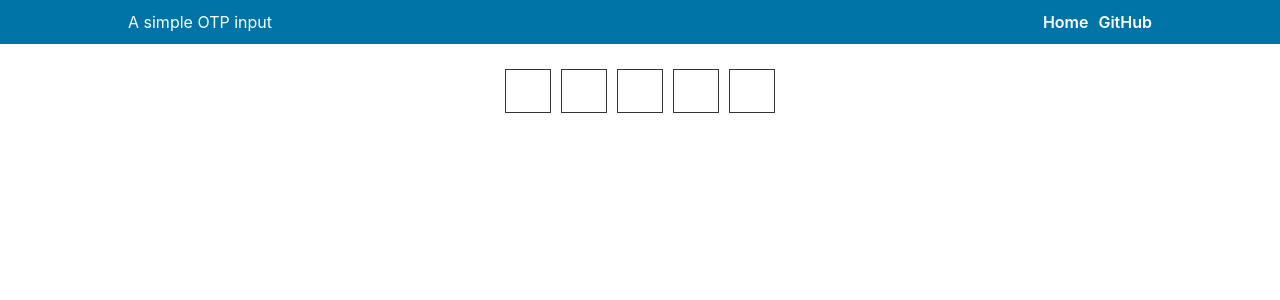
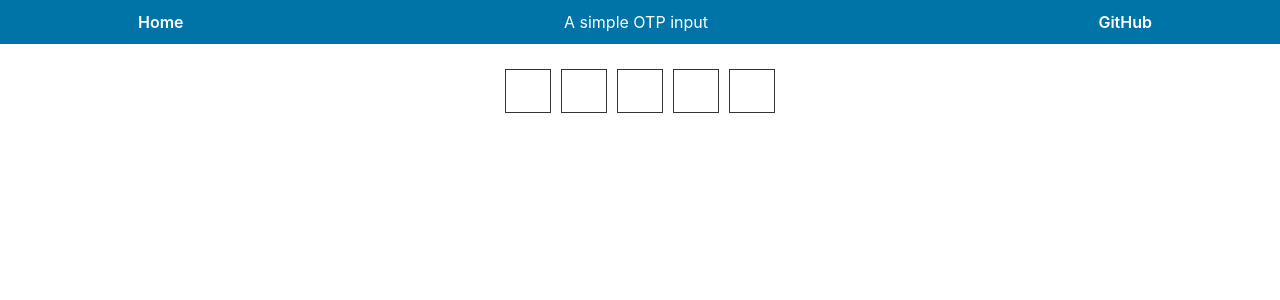
Before and after one commit to auxibee/frontend-mini-challenges, a React (Vite) app: page /otp in a window 1280 px wide. Shown: the top 300 px of the page. Built offline with nearby package versions, Linux system fonts and the light colour scheme.

Commit message:
removed green color on links hover

```diff
--- a/src/elements/header/header.jsx
+++ b/src/elements/header/header.jsx
@@ -5,11 +5,9 @@ const Header = ({ title, showFullPage = true }) => {
   return (
     <header>
       <div className="header-wrapper">
+        <nav>{showFullPage && <Link to="/">Home</Link>}</nav>
         <h1>{title}</h1>
-        <nav>
-          {showFullPage && <Link to="/">Home</Link>}
-          {showFullPage && <Link to="/">GitHub</Link>}
-        </nav>
+        <nav>{showFullPage && <Link to="/">GitHub</Link>}</nav>
       </div>
     </header>
   );
--- a/src/index.css
+++ b/src/index.css
@@ -16,9 +16,6 @@ a {
   color: var(--primary-color);
   text-decoration: inherit;
 }
-a:hover {
-  color: var(--primary-color-light);
-}
 
 .container {
   width: 1024px;
```
